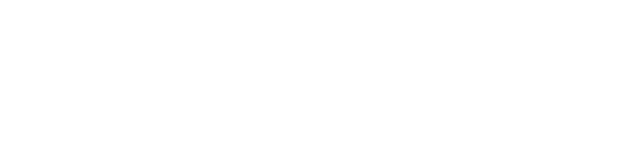
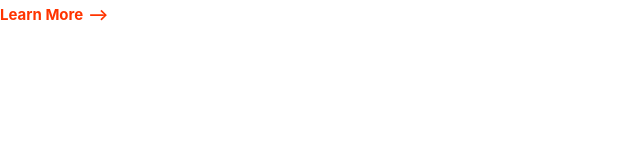
Before and after one commit to zblfly/moshify, a plain HTML site: page index.html in a window 1280 px wide. Shown: the whole page, without its empty margins (0-640 px from the left). Drawn offline with Linux system fonts and the light colour scheme.

Commit message:
创建一个箭头链接组件

```diff
--- a/css/styles.css
+++ b/css/styles.css
@@ -57,3 +57,31 @@ p {
         font-size: 2.4rem;
     }
 }
+
+
+/*Links*/
+a{
+    text-decoration: none;
+}
+.link-arrow {
+    color: var(--color-accent);
+    text-decoration: uppercase;
+    font-size: 2rem;
+    font-weight: bold;
+}
+
+.link-arrow::after {
+    content:'-->';
+    margin-left: 5px;
+    transition: margin 0.15s;
+}
+
+.link-arrow:hover::after{
+    margin-left: 10px;
+}
+
+@media screen and (min-width: 1024px) {
+    .link-arrow {
+        font-size: 1.5rem;
+    }
+}
--- a/index.html
+++ b/index.html
@@ -9,6 +9,6 @@
     <title>Document</title>
 </head>
 <body>
-
+    <a href="#" class="link-arrow">Learn More</a>
 </body>
 </html>
```
Also changed, not shown: componentes/link.html (added, +1 -0 lines).
